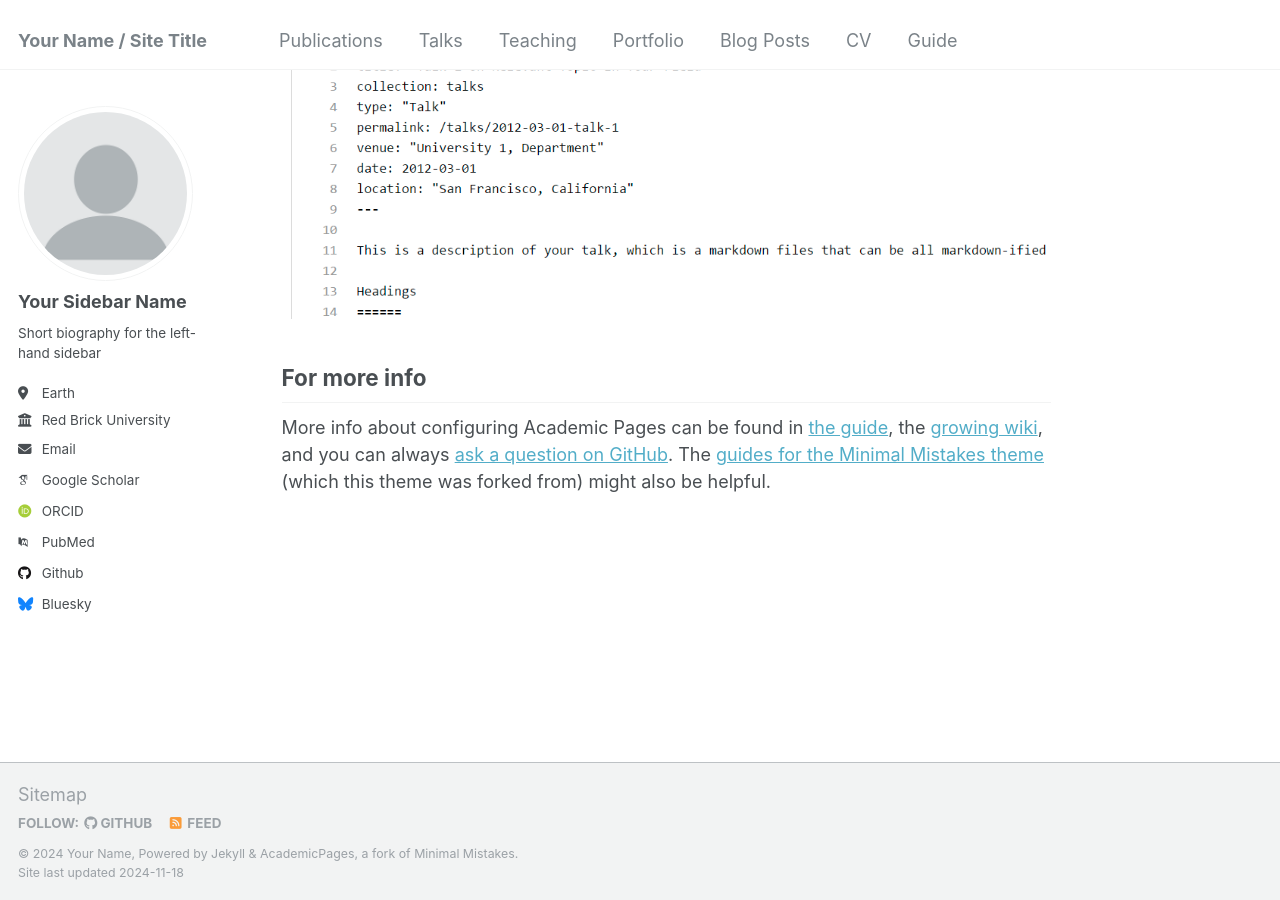
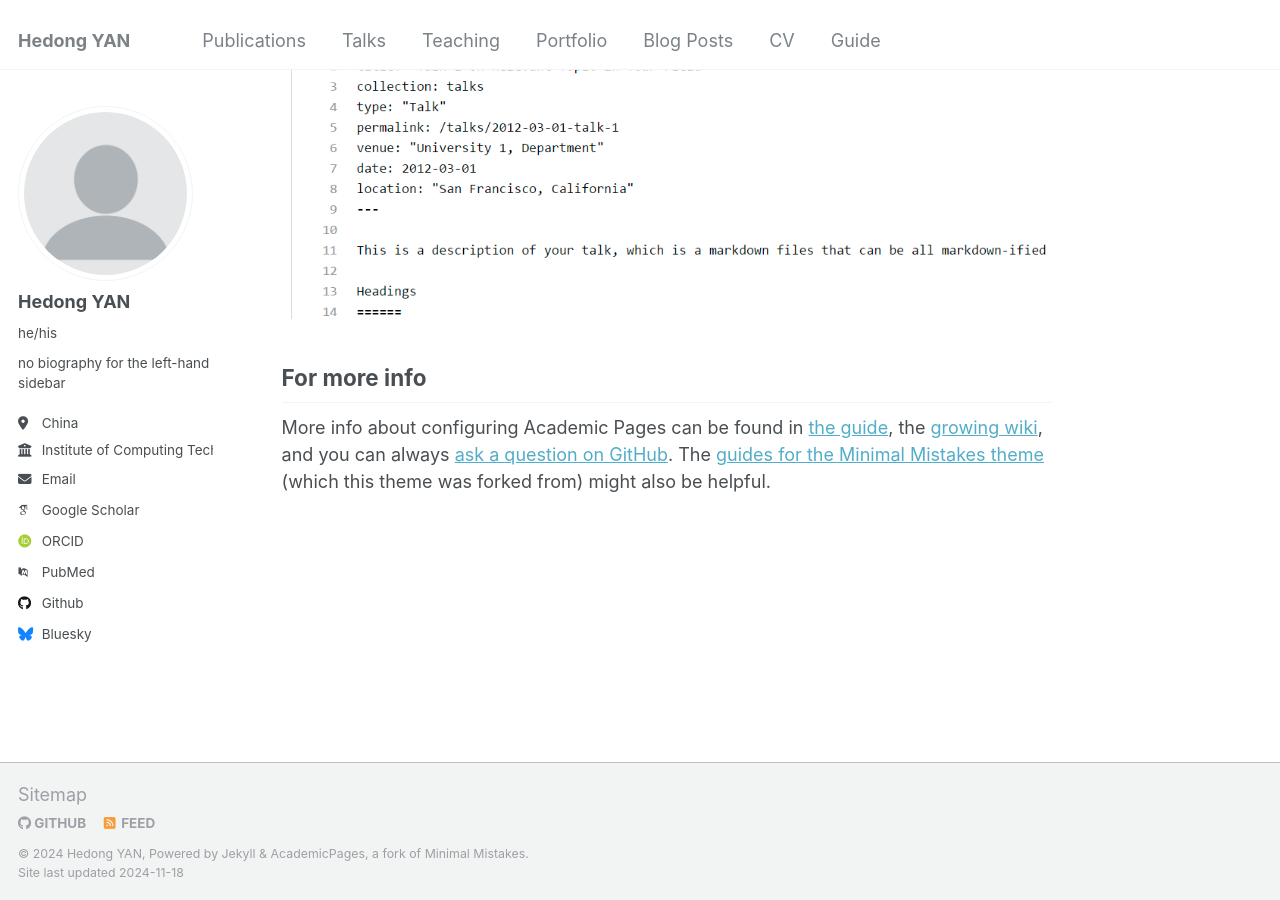
Before and after one commit to hedongyan/hedongyan.github.io, a Jekyll site: the page built from _pages/about.md, in a window 1280 px wide and 900 px high, scrolled down 2643 px. Built offline with Jekyll 4.4.1, drawn with Linux system fonts in a browser that asks for light colours; some web fonts are replaced.

Commit message:
Update _config.yml

```diff
--- a/_config.yml
+++ b/_config.yml
@@ -7,14 +7,14 @@
 # server process.
 
 # Basic Site Settings
-locale                   : "en-US"
-title                    : "Your Name / Site Title"
+locale                   : "China"
+title                    : "Hedong YAN"
 title_separator          : "-"
-name                     : &name "Your Name"
-description              : &description "personal description"
-url                      : https://academicpages.github.io # the base hostname & protocol for your site e.g. "https://[your GitHub username].github.io"
+name                     : &name "Hedong YAN"
+description              : &description "no description"
+url                      : https://hedongyan.github.io # the base hostname & protocol for your site e.g. "https://[your GitHub username].github.io"
 baseurl                  : "" # the subpath of your site, e.g. "/blog"
-repository               : "academicpages/academicpages.github.io"
+repository               : "hedongyan/hedongyan.github.io"
 
 # Site Author - The following control what appear as part of the author content on the side bar.
 #               If a field is blank the icon and link will not appear, otherwise it will be shown.
@@ -22,19 +22,19 @@
 author:
   # Biographic information
   avatar           : "profile.png"
-  name             : "Your Sidebar Name"
-  pronouns         : # example: "she/her"
-  bio              : "Short biography for the left-hand sidebar"
-  location         : "Earth"
-  employer         : "Red Brick University"
+  name             : "Hedong YAN"
+  pronouns         : "he/his" # example: "she/her"
+  bio              : "no biography for the left-hand sidebar"
+  location         : "China"
+  employer         : "Institute of Computing Technology, Chinese Academy of Science"
   uri              : # URL
-  email            : "none@example.org"
+  email            : "herdonyan@outlook.com"
 
   # Academic websites
   arxiv            : # URL - Update with the correct link to your profile
-  googlescholar    : "https://scholar.google.com/citations?user=PS_CX0AAAAAJ"
+  googlescholar    : "https://scholar.google.com.hk/citations?user=fsmmkdwAAAAJ&hl=zh-CN"
   impactstory      : # URL
-  orcid            : "http://orcid.org/yourorcidurl"
+  orcid            : "http://orcid.org/0000-0002-3575-9960"
   semantic         : # URL
   pubmed           : "https://www.ncbi.nlm.nih.gov/pubmed/?term=john+snow"
   researchgate     : # URL
@@ -44,7 +44,7 @@
   bitbucket        : # Username - Update with your username on the site
   codepen          : # Username
   dribbble         : # Username
-  github           : "academicpages"
+  github           : "hedongyan"
   kaggle           : # Username
   stackoverflow    : # User number or user number and name (i.e., use "1" or "1/jeff-atwood")
 
```
